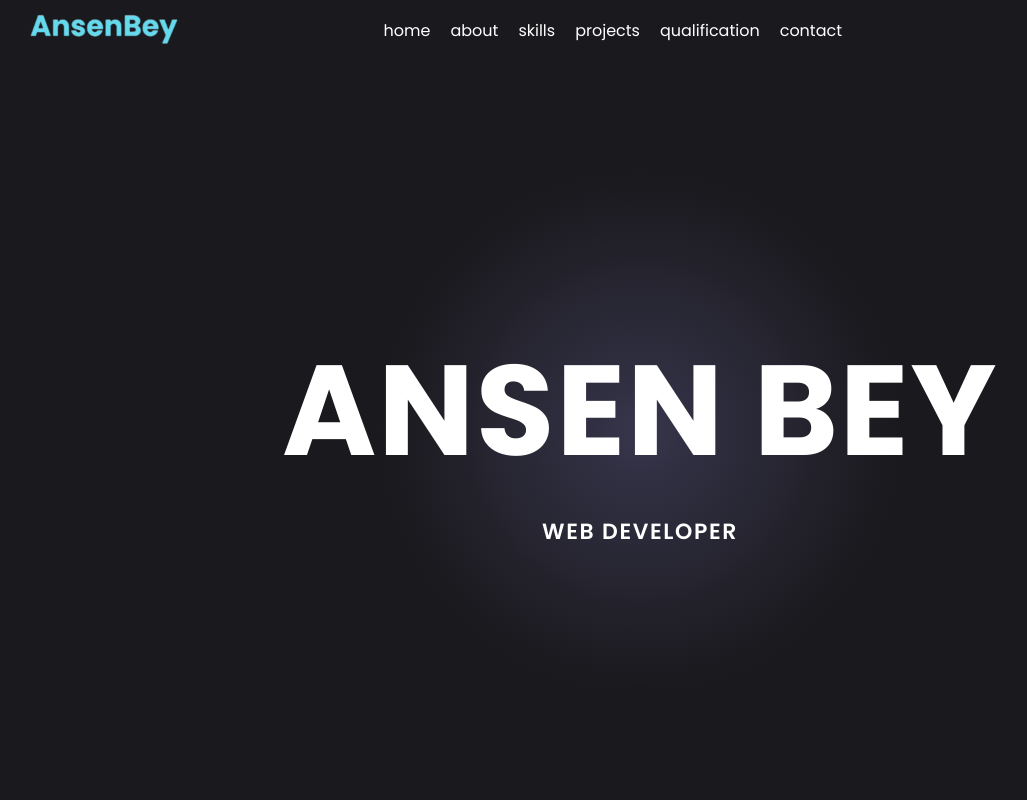
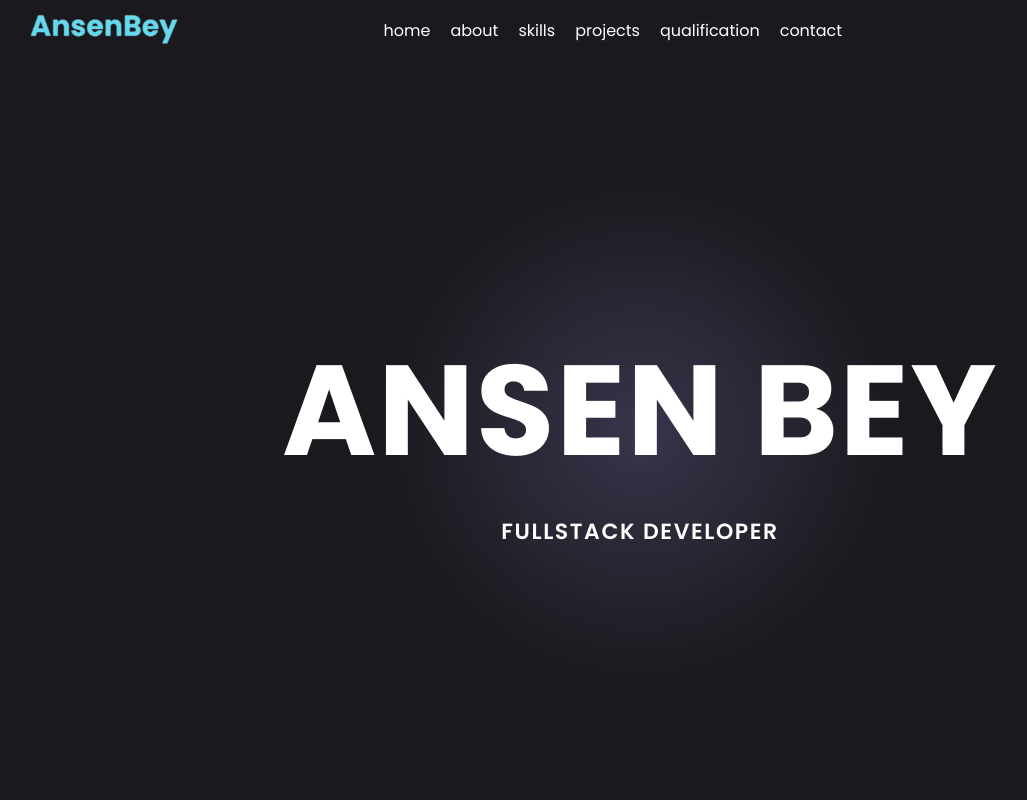
Before and after one commit to ansen01-svg/portfolio, a Next.js app: page / in a window 1280 px wide. Shown: the top 800 px of the page, without its empty margins (0-1027 px from the left). Built offline with nearby package versions, Linux system fonts and the light colour scheme.

Commit message:
changed my role title

```diff
--- a/src/app/components/hero_section/hero_section.js
+++ b/src/app/components/hero_section/hero_section.js
@@ -14,7 +14,7 @@ export default function HeroSection() {
           Ansen Bey
         </h1>
         <h2 className="text-[20px] font-semibold text-center md:text-[22px]">
-          Web developer
+          Fullstack developer
         </h2>
       </div>
     </div>
```
